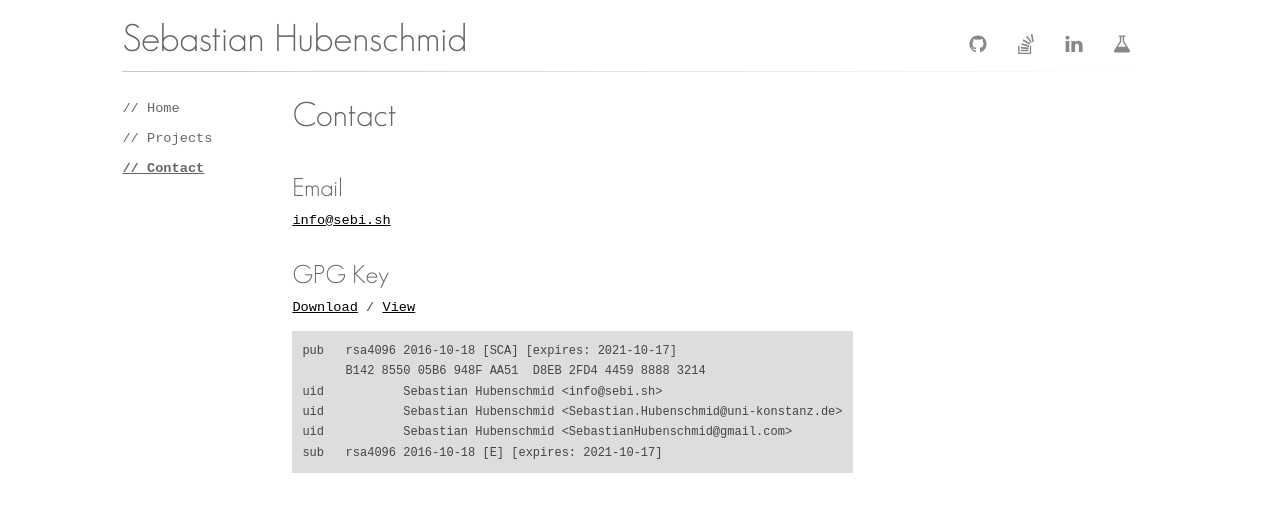
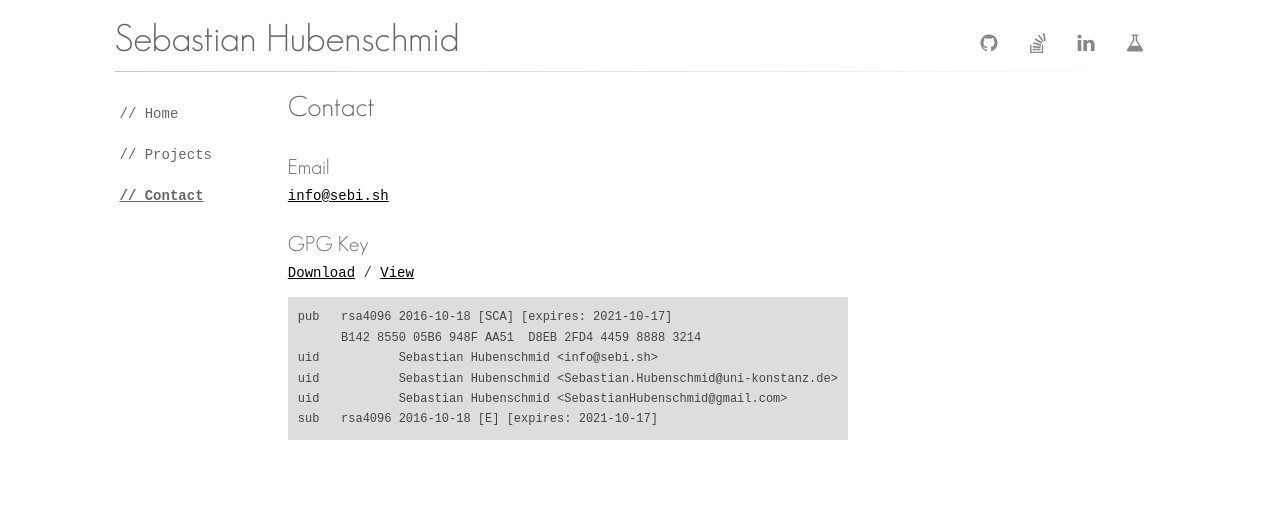
Before and after one commit to SebiH/PersonalWebsite, a Jekyll site: the page built from homepage/contact.html, in a window 1280 px wide. Shown: the top 512 px of the page. Built offline with Jekyll 4.4.1, drawn with Linux system fonts in a browser that asks for light colours; nearby versions of some CDN libraries; library files that are not in the unit come from our copies; a script that is not in the unit is left out.

Commit message:
Minor style fixes / adjustments

```diff
--- a/homepage/_includes/head.html
+++ b/homepage/_includes/head.html
@@ -1,7 +1,7 @@
 <head>
     <meta charset="utf-8">
     <meta http-equiv="X-UA-Compatible" content="IE=edge">
-    <meta name="viewport" content="width=device-width, initial-scale=1">
+    <meta name="viewport" content="width=device-width, initial-scale=1.0">
     <meta name="HandheldFriendly" content="True">
     <meta name="MobileOptimized" content="320">
 
--- a/homepage/_layouts/default.html
+++ b/homepage/_layouts/default.html
@@ -12,11 +12,11 @@
             </div>
 
             <div class="pure-g">
-                <nav id="navigation" class="pure-u-1 pure-u-md-1-6">
+                <nav id="navigation" class="pure-u-1 pure-u-lg-1-6">
                     {% include navigation.html %}
                 </nav>
 
-                <main id="content" class="pure-u-1 pure-u-md-5-6">
+                <main id="content" class="pure-u-1 pure-u-lg-5-6">
                     {{ content }}
                 </main>
             </div>
--- a/homepage/assets/style.css
+++ b/homepage/assets/style.css
@@ -4,10 +4,10 @@
 html {
     color: #444;
     font-weight: lighter;
-    font-size: 105%;
+    font-size: 14px;
     line-height: 1.7;
     /* Prevents page from jumping / moving when scrollbar appears */
-    margin-left: calc(100vw - 100%);
+    margin-right: calc(100vw - 100%);
 }
 
 div, p {
@@ -69,7 +69,7 @@
 
 #layout {
     position: relative;
-    max-width: 1020px;
+    max-width: 1040px;
     margin: 0 auto;
     padding: 0 30px;
     padding: 0 1.5rem;
@@ -99,7 +99,7 @@
 }
 
 
-@media screen and (min-width: 48em) {
+@media all and (min-width: 64em) {
     #layout {
         padding-left: 10px;
     }
@@ -160,7 +160,7 @@
 }
 
 /* Transform menu into horizontal menu */
-@media screen and (max-width: 48em) {
+@media all and (max-width: 64em) {
     .custom-menu {
         width: 100%;
         white-space: nowrap;
@@ -171,7 +171,7 @@
     }
 }
 
-@media screen and (max-width: 28em) {
+@media all and (min-width: 28em) {
     .custom-menu-item {
         width: inherit;
         padding: 5px;
@@ -223,7 +223,7 @@
     fill: #444;
 }
 
-@media screen and (max-width: 48em) {
+@media all and (max-width: 64em) {
     .title-name {
         font-size: 22px;
     }
@@ -233,7 +233,7 @@
     }
 }
 
-@media screen and (max-width: 28em) {
+@media all and (max-width: 28em) {
     .title-social {
         position: relative;
         text-align: center;
@@ -254,14 +254,14 @@
     padding-right: 2em;
 }
 
-@media screen and (max-width: 48em) {
+@media all and (max-width: 64em) {
     .profile-picture {
         box-sizing: border-box;
         padding-right: 1em;
     }
 }
 
-@media screen and (max-width: 28em) {
+@media all and (max-width: 28em) {
     .profile-picture {
         box-sizing: border-box;
         padding-right: 0;
@@ -343,7 +343,7 @@
  * Contact
  * ------- */
 
-@media screen and (min-width: 48em) {
+@media all and (min-width: 48em) {
     .pre-container {
         display: inline-block;
     }
```
